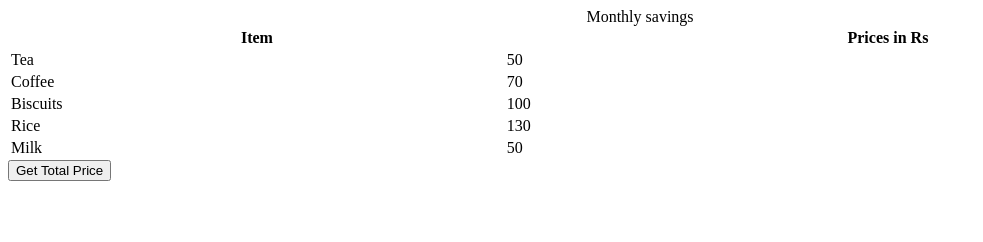
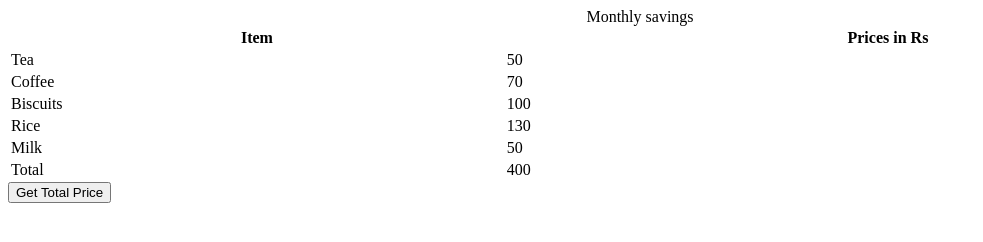
Before and after one commit to acciojob/grofers-checkout-Ayush-Rajput123, a website: page main.html in a window 1280 px wide. Both pictures are taken after a click on the button "Get Total Price". Shown: the whole page, without its empty margins (0-983 px from the left). Drawn offline with Linux system fonts and the light colour scheme.

Commit message:
created a submission

```diff
--- a/main.html
+++ b/main.html
@@ -36,6 +36,12 @@
       <td class="item">Milk</td>
       <td class="price">50</td>
     </tr>
+		<tfoot>
+			<tr>
+			<td>Total</td>
+			<td id="total"></td>
+			</tr>
+		</tfoot>
   </table>
     <script type="text/javascript" src="./script.js">
 </script>
--- a/script.js
+++ b/script.js
@@ -1,10 +1,14 @@
 const getSumBtn = document.createElement("button");
 getSumBtn.append("Get Total Price");
 document.body.appendChild(getSumBtn);
-
+const Prices = document.getElementsByClassName("price");
+const total=document.getElementById("total")
 const getSum = () => {
-//Add your code here
-
+  let totalsum=0
+	for(let val of Prices){
+	  totalsum +=parseFloat(val.textContent) || 0
+  }
+	total.textContent=totalsum
+	return totalsum
 };
-
 getSumBtn.addEventListener("click", getSum);
```
